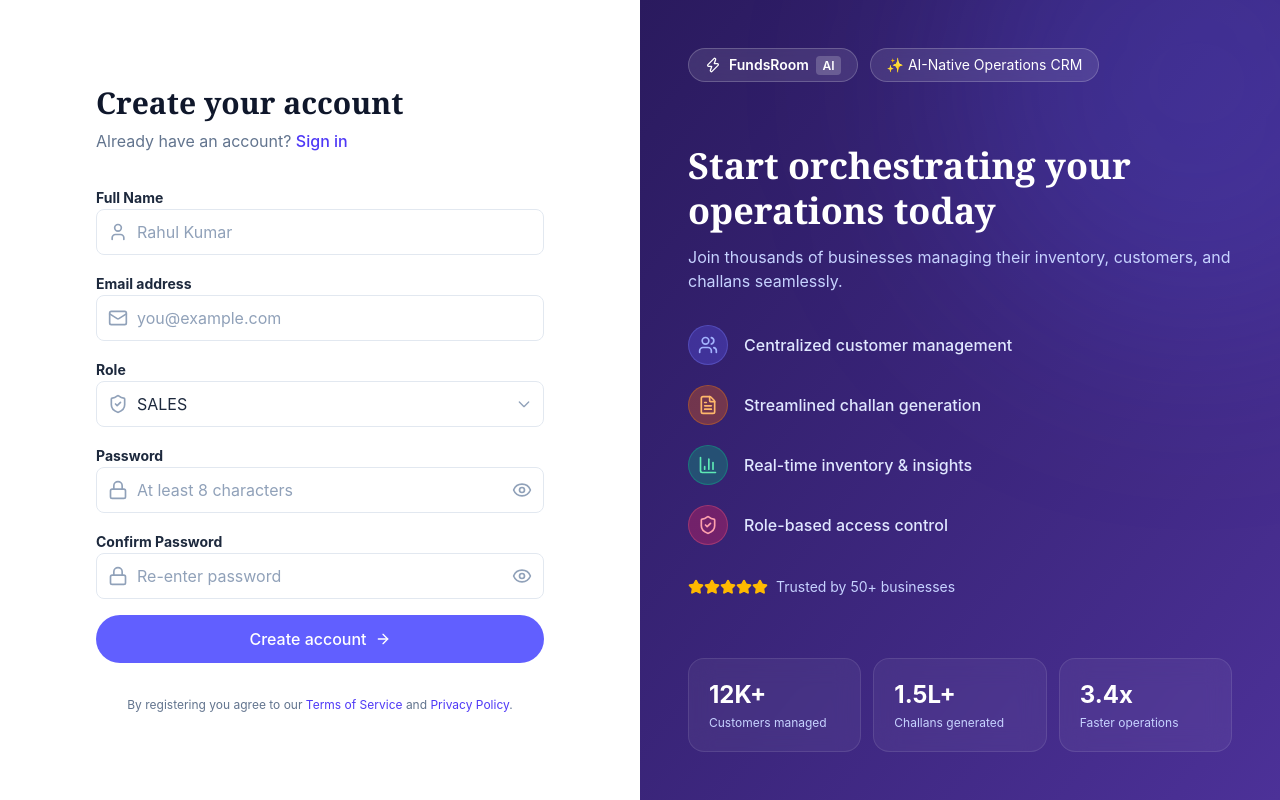
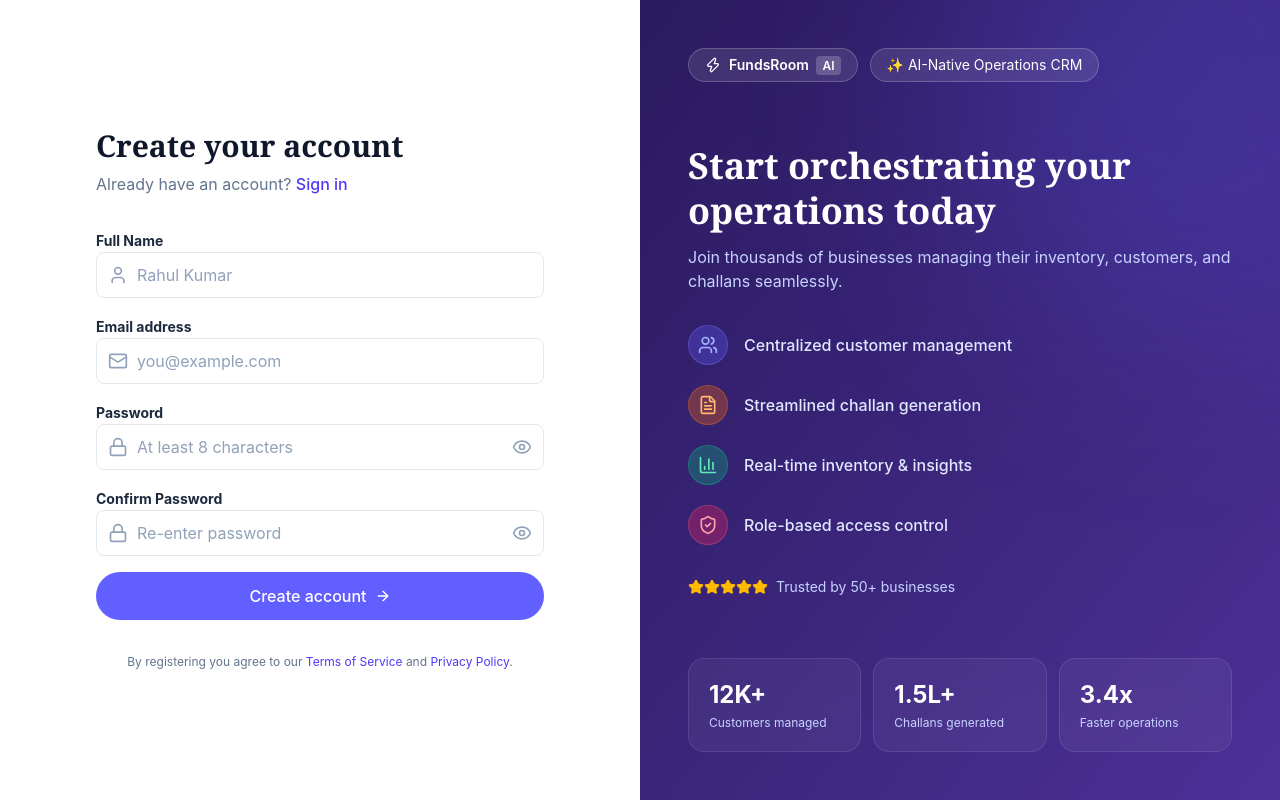
Before and after one commit to Kunal455/Mini_ERP, a React app in the folder Frontend/: page /signup in a window 1280 px wide. Built offline with nearby package versions, Linux system fonts and the light colour scheme; no server answers; the HTML template or start-up script is replaced by a standard one.

Commit message:
Remove role selection from public signup. Automatically assign ADMIN to first user, SALES to others

```diff
--- a/Frontend/src/pages/Signup.jsx
+++ b/Frontend/src/pages/Signup.jsx
@@ -8,8 +8,7 @@ const Signup = () => {
     name: '',
     email: '',
     password: '',
-    confirmPassword: '',
-    role: 'SALES'
+    confirmPassword: ''
   });
   const [showPassword, setShowPassword] = useState(false);
   const [showConfirmPassword, setShowConfirmPassword] = useState(false);
@@ -38,8 +37,7 @@ const Signup = () => {
       const response = await API.post('/api/auth/signup', {
         name: formData.name,
         email: formData.email,
-        password: formData.password,
-        role: formData.role
+        password: formData.password
       });
 
       if (response.data.success) {
@@ -106,30 +104,7 @@ const Signup = () => {
               </div>
             </div>
 
-            {/* ROLE */}
-            <div className="space-y-1.5">
-              <label className="text-sm font-bold text-slate-800">Role</label>
-              <div className="relative">
-                <div className="absolute inset-y-0 left-0 pl-3 flex items-center pointer-events-none text-slate-400">
-                  <ShieldCheck className="h-5 w-5" />
-                </div>
-                <select
-                  name="role"
-                  value={formData.role || 'SALES'}
-                  onChange={handleChange}
-                  required
-                  className="w-full pl-10 pr-3 py-2.5 border border-slate-200 rounded-lg text-slate-800 focus:outline-none focus:ring-2 focus:ring-indigo-500/20 focus:border-indigo-500 transition-colors bg-white appearance-none"
-                >
-                  <option value="ADMIN">ADMIN</option>
-                  <option value="SALES">SALES</option>
-                  <option value="WAREHOUSE">WAREHOUSE</option>
-                  <option value="ACCOUNTS">ACCOUNTS</option>
-                </select>
-                <div className="absolute inset-y-0 right-0 pr-3 flex items-center pointer-events-none text-slate-400">
-                  <svg className="w-4 h-4" fill="none" stroke="currentColor" viewBox="0 0 24 24"><path strokeLinecap="round" strokeLinejoin="round" strokeWidth="2" d="M19 9l-7 7-7-7"></path></svg>
-                </div>
-              </div>
-            </div>
+
 
             {/* PASSWORD */}
             <div className="space-y-1.5">
```
Also changed, not shown: 1 other file (tests, documents, lock files or other folders).
